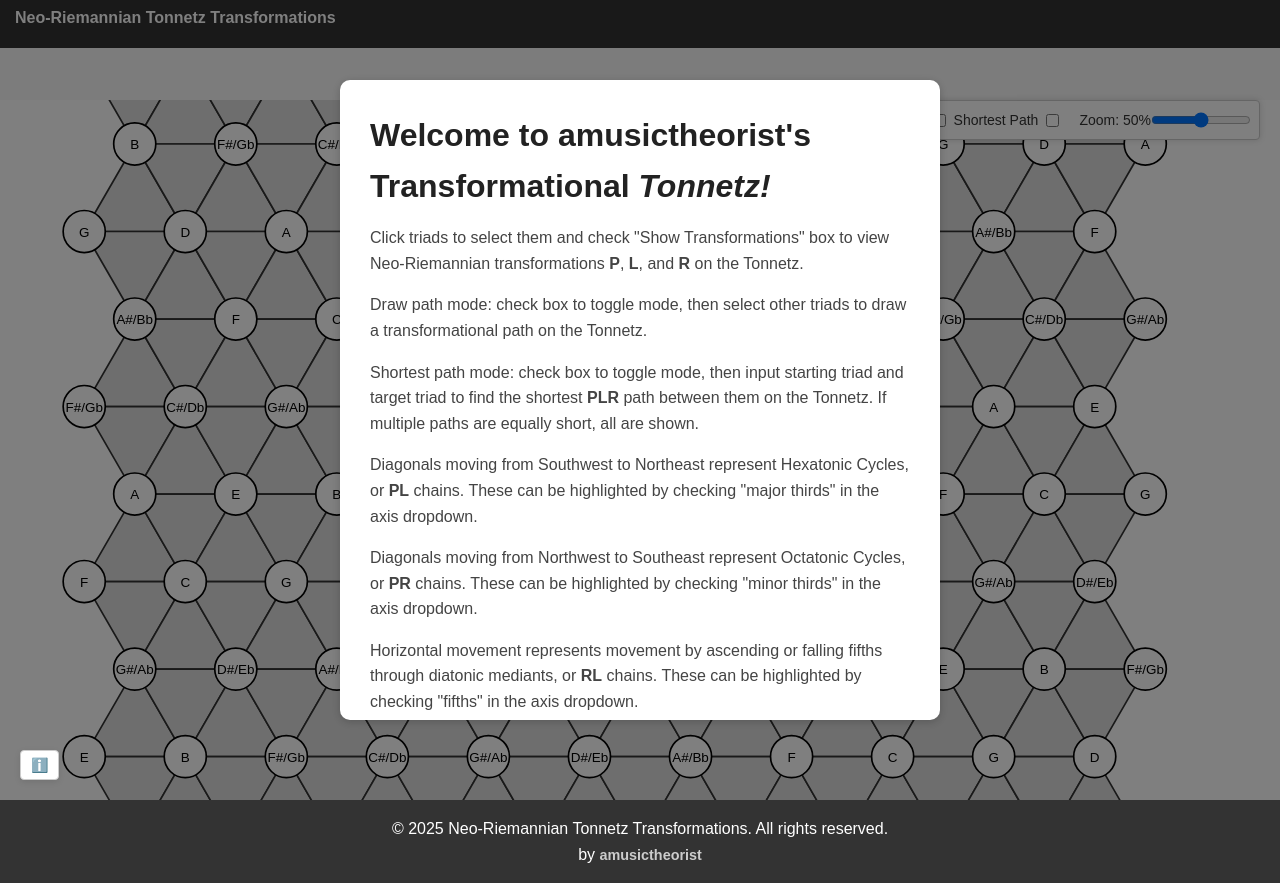
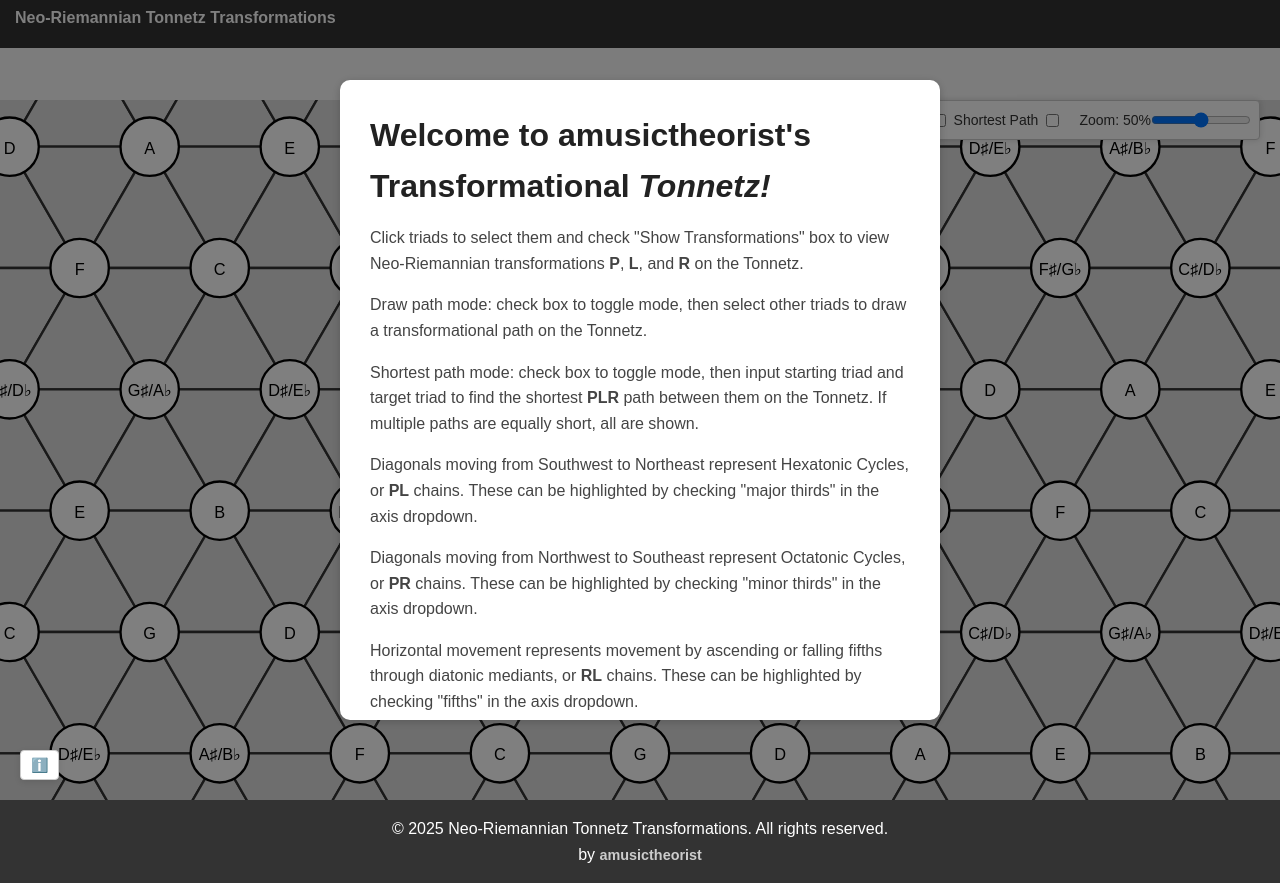
Before and after one commit to amusictheorist/tonnetz-webapp, a React (Vite) app: page / in a window 1280 px wide. Built offline with nearby package versions, Linux system fonts and the light colour scheme.

Commit message:
debugging safari glitch

```diff
--- a/src/components/PCNodeLayer.tsx
+++ b/src/components/PCNodeLayer.tsx
@@ -10,7 +10,7 @@ export const PCNodeLayer: FC<PCNodeProps> = ({ nodes }) => {
           <text
             x={node.x}
             y={node.y + 3}
-            fontSize={8}
+            fontSize={7}
             textAnchor="middle"
           >
             {node.label}
--- a/src/components/Tonnetz.tsx
+++ b/src/components/Tonnetz.tsx
@@ -33,8 +33,8 @@ export const Tonnetz = () => {
     setPath,
     shortestPaths,
   } = useInteraction();
-  const minZoom = 0.5;
-  const maxZoom = 1.5;
+  const minZoom = 1;
+  const maxZoom = 3;
   const midZoom = (minZoom + maxZoom) / 2;
   const [zoom, setZoom] = useState(midZoom);
   const scrollRef = useRef<HTMLDivElement>(null);
@@ -60,6 +60,8 @@ export const Tonnetz = () => {
       minorThirds: groupLinesByAxis(pcNodes, AXES.minorThirds),
     };
   }, [pcNodes]);
+  const extraMargin = 80 / zoom;
+  const scaledViewBox = `${-gridWidth / 2 - extraMargin} ${-gridHeight / 2 - extraMargin} ${gridWidth + extraMargin * 2} ${gridHeight + extraMargin * 2}`;
 
   return (
     <div
@@ -163,9 +165,10 @@ export const Tonnetz = () => {
       >
         {/* SVG Grid */}
         <svg
-        viewBox={`${-gridWidth / 2 - 80} ${-gridHeight / 2 - 80} ${gridWidth + 160} ${gridHeight + 160}`}
-        style={{ display: "block" }}
-      >
+          viewBox={scaledViewBox}
+          style={{ display: "block", width: "100%", height: "100%" }}
+        >
+
           <defs>
             <marker
               id="arrowhead"
--- a/src/utils/pcNodes.ts
+++ b/src/utils/pcNodes.ts
@@ -1,6 +1,6 @@
 import { PCNode, Triangle } from "../types/types";
 
-export const pitchClasses = ['C', 'C#/Db', 'D', 'D#/Eb', 'E', 'F', 'F#/Gb', 'G', 'G#/Ab', 'A', 'A#/Bb', 'B'];
+export const pitchClasses = ['C', 'C♯/D♭', 'D', 'D♯/E♭', 'E', 'F', 'F♯/G♭', 'G', 'G♯/A♭', 'A', 'A♯/B♭', 'B'];
 
 export function generatePCNodes(triangles: Triangle[]): PCNode[] {
   const cornerMap = new Map<string, [number, number]>();
```
